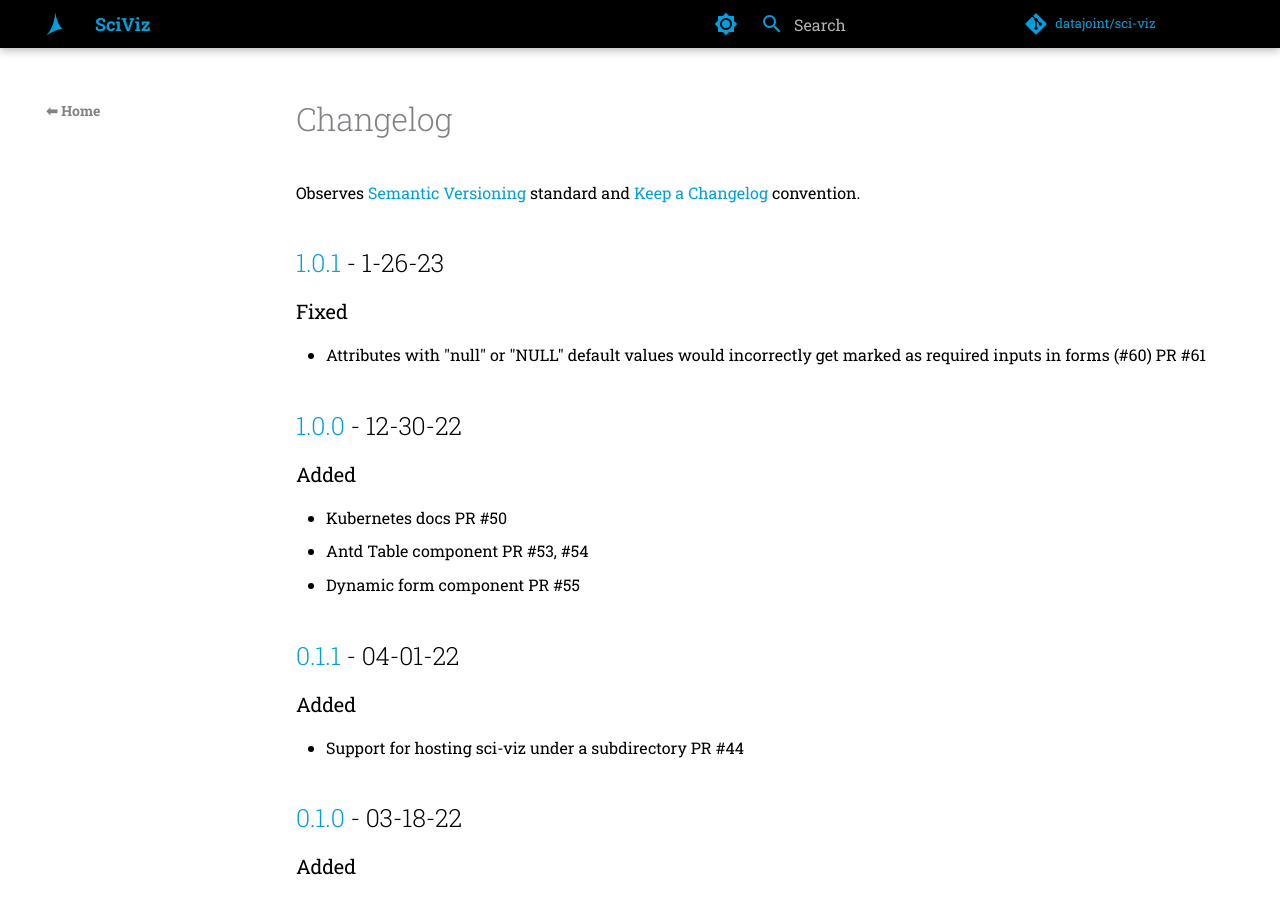
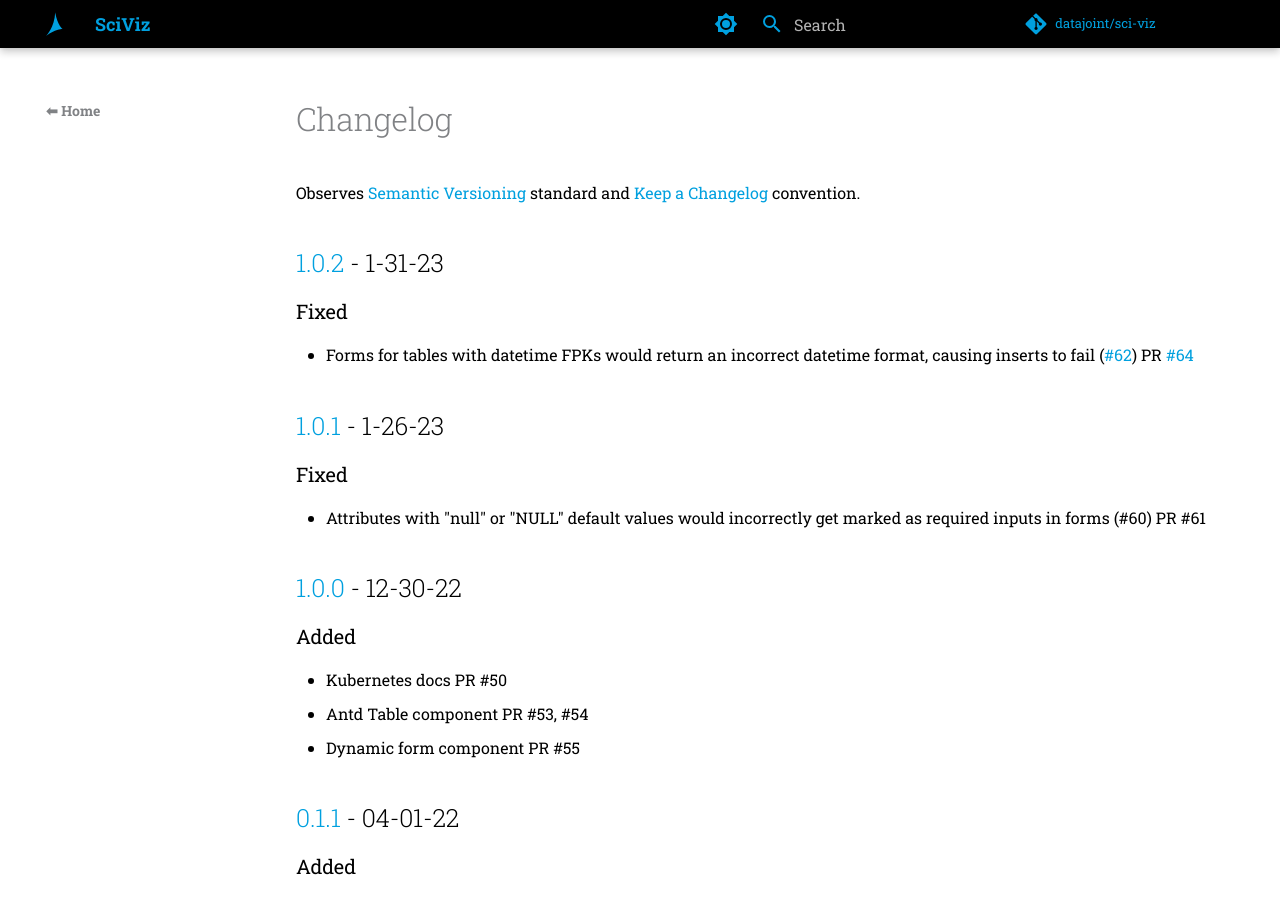
Before and after one commit to datajoint/sci-viz, an MkDocs documentation site: the page built from docs/src/changelog.md, in a window 1280 px wide and 900 px high. Built offline with MkDocs 1.6.1 and Material for MkDocs 9.7.7, drawn with Linux system fonts in a browser that asks for light colours; comment, search, counter and statistics services are not loaded; the version menu is left out.

Commit message:
update changelog

```diff
--- a/docs/src/changelog.md
+++ b/docs/src/changelog.md
@@ -1,6 +1,12 @@
 # Changelog
 
 Observes [Semantic Versioning](https://semver.org/spec/v2.0.0.html) standard and [Keep a Changelog](https://keepachangelog.com/en/1.0.0/) convention.
+
+## [1.0.2] - 1-31-23
+
+### Fixed
+
+- Forms for tables with datetime FPKs would return an incorrect datetime format, causing inserts to fail ([#62](https://github.com/datajoint/sci-viz/issues/62)) PR [#64](https://github.com/datajoint/sci-viz/pull/64)
 
 ## [1.0.1] - 1-26-23
 
@@ -45,6 +51,7 @@ Observes [Semantic Versioning](https://semver.org/spec/v2.0.0.html) standard and
 - Initial framework for jest testing (#27) PR #33
 - loginless mode PR #41
 
+[1.0.2]: https://github.com/datajoint/sci-viz/compare/1.0.1...1.0.2
 [1.0.1]: https://github.com/datajoint/sci-viz/compare/1.0.0...1.0.1
 [1.0.0]: https://github.com/datajoint/sci-viz/compare/0.1.1...1.0.0
 [0.1.1]: https://github.com/datajoint/sci-viz/compare/0.1.0...0.1.1
```
